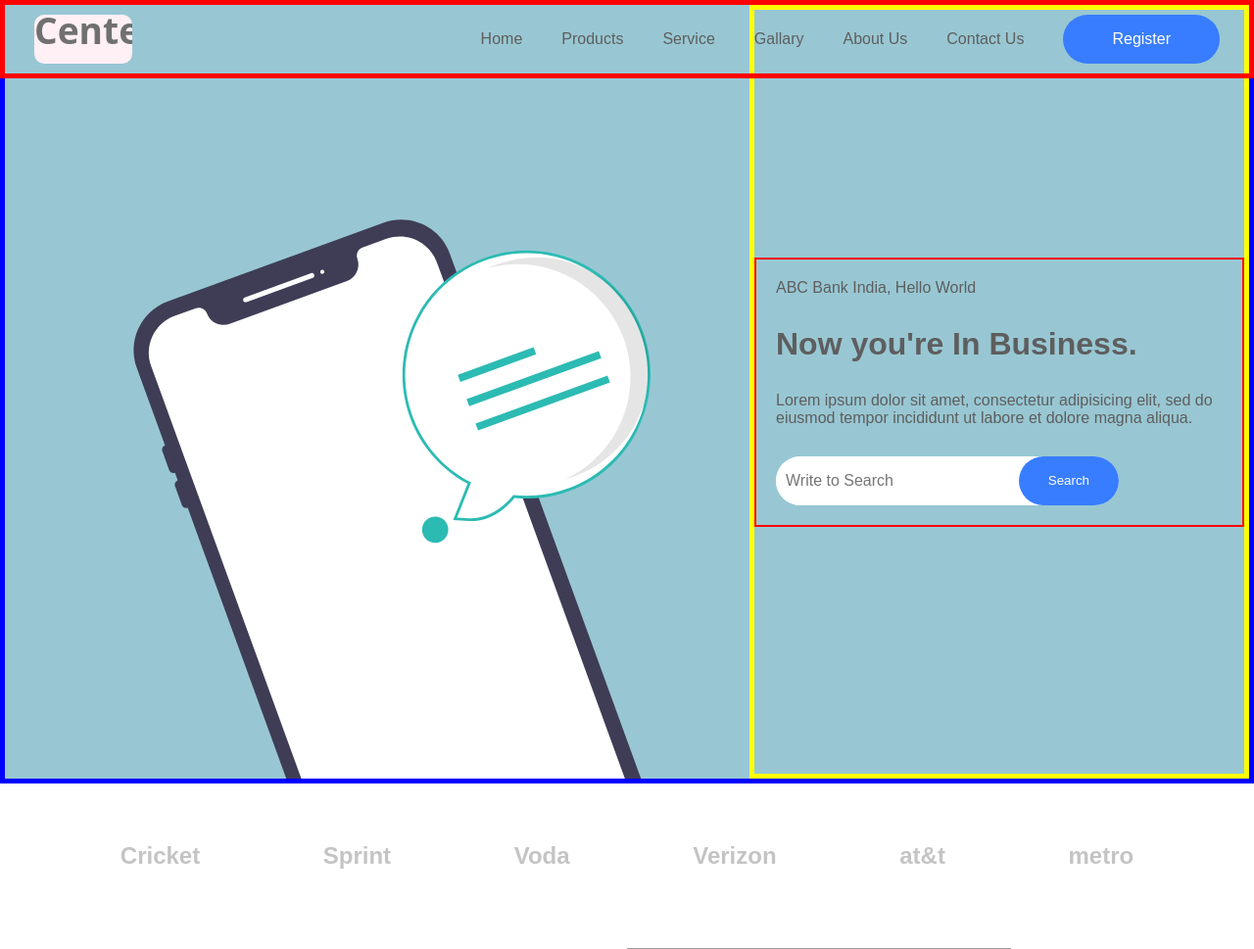
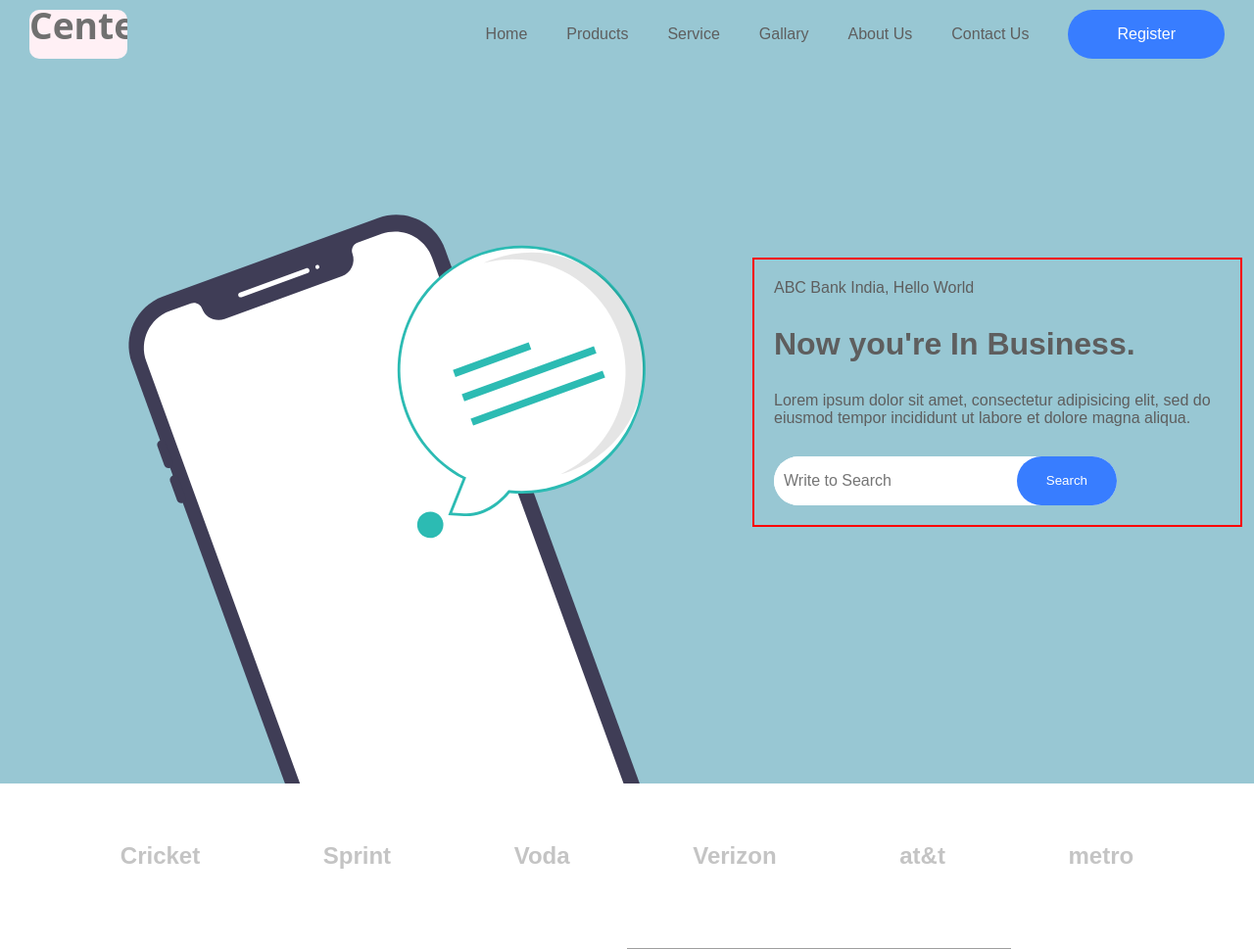
Before and after one commit to Avkr2021/Super-market, a PHP site: page / in a window 1280 px wide. Shown: the top 969 px of the page at 98% size. Run offline with PHP 8.4, Linux system fonts and the light colour scheme; grey boxes are pictures that could not be loaded.

Commit message:
Update style.css

```diff
--- a/style.css
+++ b/style.css
@@ -14,7 +14,6 @@ border-bottom: 2px solid #eee;
 position: fixed;
 box-sizing: border-box;
 border: none;
-border: 5px solid red;
 }
 
 .slideToWhite {
@@ -98,7 +97,6 @@ nav ul a:hover {
  display: flex;
  background-image:url(headermob.png);
  background-repeat: no-repeat;
- border: 5px solid blue;
  margin: 0px;
  padding: 0px;
 }
@@ -110,7 +108,6 @@ nav ul a:hover {
 
 .header-top-content {
  color: #5e5e5e;
- border: 5px solid yellow;
  display: flex;
  align-items: center;
  justify-content: center;
```
